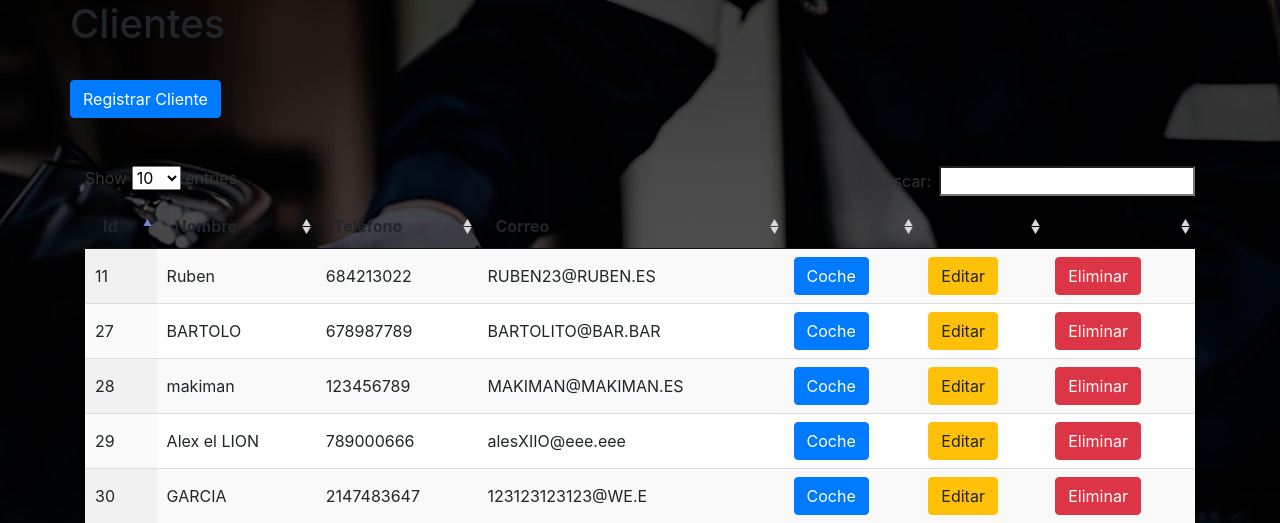
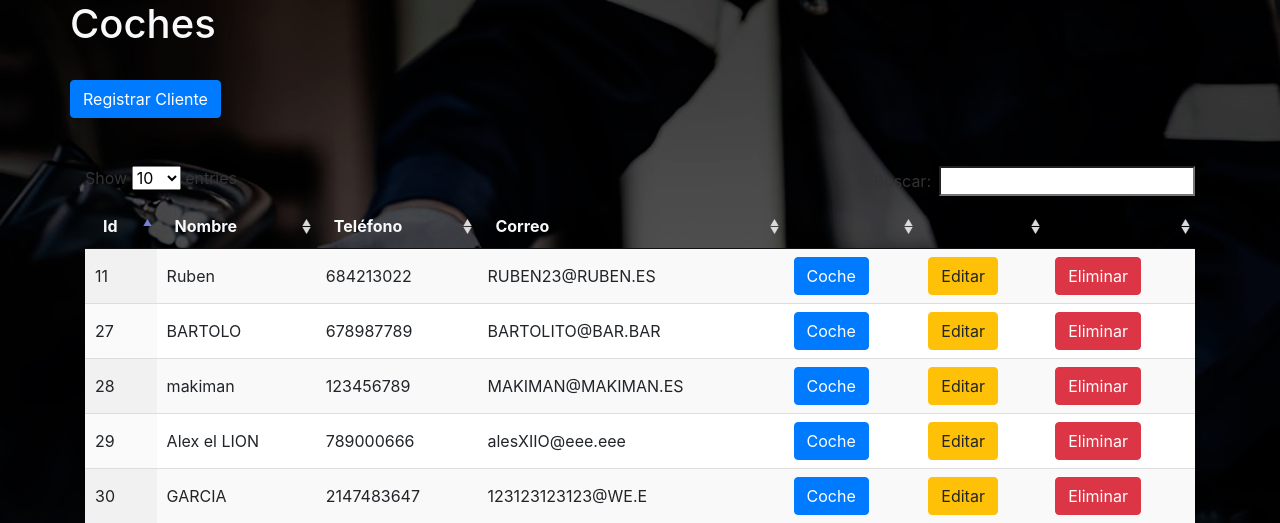
Before and after one commit to RubenDA01/Taller, a PHP site: page / in a window 1280 px wide. Shown: the top 523 px of the page. Run offline with PHP 8.4, Linux system fonts and the light colour scheme; data comes from the database, SQL or seed files in the repository.

Commit message:
colores e icono

```diff
--- a/coche.php
+++ b/coche.php
@@ -25,6 +25,7 @@ if ($id_cliente) {
     <meta charset="utf-8">
     <meta name="viewport" content="width=device-width, initial-scale=1, shrink-to-fit=no">
     <link rel="stylesheet" href="estilos.css">
+    <link rel="icon" href="images/icono.png" type="image/png">
 
     <!-- Bootstrap CSS -->
     <link rel="stylesheet" href="css/bootstrap.min.css">
--- a/editar.php
+++ b/editar.php
@@ -20,6 +20,7 @@ $fila = $resultado->fetch_assoc();
     <meta charset="utf-8">
     <meta name="viewport" content="width=device-width, initial-scale=1, shrink-to-fit=no">
     <link rel="stylesheet" href="estilos.css">
+    <link rel="icon" href="images/icono.png" type="image/png">
 
     <!-- Bootstrap CSS -->
     <link rel="stylesheet" href="css/bootstrap.min.css">
--- a/editar2.php
+++ b/editar2.php
@@ -5,6 +5,7 @@
     <meta charset="utf-8">
     <meta name="viewport" content="width=device-width, initial-scale=1, shrink-to-fit=no">
     <link rel="stylesheet" href="estilos.css">
+    <link rel="icon" href="images/icono.png" type="image/png">
 
     <!-- Bootstrap CSS -->
     <link rel="stylesheet" href="css/bootstrap.min.css">
--- a/editarcoche.php
+++ b/editarcoche.php
@@ -23,6 +23,7 @@ $fila = $resultado->fetch_assoc();
     <meta charset="utf-8">
     <meta name="viewport" content="width=device-width, initial-scale=1, shrink-to-fit=no">
     <link rel="stylesheet" href="estilos.css">
+    <link rel="icon" href="images/icono.png" type="image/png">
 
     <!-- Bootstrap CSS -->
     <link rel="stylesheet" href="css/bootstrap.min.css">
--- a/editarcoche2.php
+++ b/editarcoche2.php
@@ -5,6 +5,7 @@
     <meta charset="utf-8">
     <meta name="viewport" content="width=device-width, initial-scale=1, shrink-to-fit=no">
     <link rel="stylesheet" href="estilos.css">
+    <link rel="icon" href="images/icono.png" type="image/png">
 
     <!-- Bootstrap CSS -->
     <link rel="stylesheet" href="css/bootstrap.min.css">
--- a/editarservicio.php
+++ b/editarservicio.php
@@ -24,6 +24,7 @@ $fila = $resultado->fetch_assoc();
     <meta charset="utf-8">
     <meta name="viewport" content="width=device-width, initial-scale=1, shrink-to-fit=no">
     <link rel="stylesheet" href="estilos.css">
+    <link rel="icon" href="images/icono.png" type="image/png">
 
     <!-- Bootstrap CSS -->
     <link rel="stylesheet" href="css/bootstrap.min.css">
--- a/editarservicio2.php
+++ b/editarservicio2.php
@@ -5,6 +5,7 @@
     <meta charset="utf-8">
     <meta name="viewport" content="width=device-width, initial-scale=1, shrink-to-fit=no">
     <link rel="stylesheet" href="estilos.css">
+    <link rel="icon" href="images/icono.png" type="image/png">
 
     <!-- Bootstrap CSS -->
     <link rel="stylesheet" href="css/bootstrap.min.css">
--- a/eliminar.php
+++ b/eliminar.php
@@ -5,6 +5,7 @@
 		<meta charset="utf-8">
 		<meta name="viewport" content="width=device-width, initial-scale=1, shrink-to-fit=no">
 		<link rel="stylesheet" href="estilos.css">
+		<link rel="icon" href="images/icono.png" type="image/png">
 
 		<!-- Bootstrap CSS -->
 		<link rel="stylesheet" href="css/bootstrap.min.css">
--- a/eliminarcoche.php
+++ b/eliminarcoche.php
@@ -5,6 +5,7 @@
 		<meta charset="utf-8">
 		<meta name="viewport" content="width=device-width, initial-scale=1, shrink-to-fit=no">
 		<link rel="stylesheet" href="estilos.css">
+		<link rel="icon" href="images/icono.png" type="image/png">
 
 		<!-- Bootstrap CSS -->
 		<link rel="stylesheet" href="css/bootstrap.min.css">
--- a/eliminarservicio.php
+++ b/eliminarservicio.php
@@ -5,6 +5,7 @@
     <meta charset="utf-8">
     <meta name="viewport" content="width=device-width, initial-scale=1, shrink-to-fit=no">
     <link rel="stylesheet" href="estilos.css">
+    <link rel="icon" href="images/icono.png" type="image/png">
 
     <!-- Bootstrap CSS -->
     <link rel="stylesheet" href="css/bootstrap.min.css">
--- a/index.php
+++ b/index.php
@@ -16,6 +16,7 @@ $resultado = $mysqli->query($sql);
 		<meta charset="utf-8">
 		<meta name="viewport" content="width=device-width, initial-scale=1, shrink-to-fit=no">
 		<link rel="stylesheet" href="estilos.css">
+		<link rel="icon" href="images/icono.png" type="image/png">
 
 
 		<!-- Bootstrap CSS -->
@@ -41,7 +42,7 @@ $resultado = $mysqli->query($sql);
 	<body>
 		<div class="container">
 			<div class="row">
-				<h1>Clientes</h1>
+				<h1 class="text-light">Coches</h1>
 			</div>
 			<br>
 
@@ -54,10 +55,10 @@ $resultado = $mysqli->query($sql);
 			<table id="tabla" class="display" style="width:100%">
 				<thead>
 					<tr>
-						<th>Id</th>
-						<th>Nombre</th>
-						<th>Teléfono</th>
-						<th>Correo</th>
+						<th class="text-light" >Id</th>
+						<th class="text-light" >Nombre</th>
+						<th class="text-light" >Teléfono</th>
+						<th class="text-light" >Correo</th>
 						<th></th>
 						<th></th>
 						<th></th>
@@ -73,7 +74,7 @@ $resultado = $mysqli->query($sql);
 							echo "<td>$fila[Correo]</td>";
 					?>
 							<td><a href="coche.php?id_cliente=<?php echo $fila['id_cliente']; ?>" class="btn btn-primary">Coche</a></td>
-							<td><a href="editar.php?id_cliente=<?php echo $fila['id_cliente']; ?>" class="btn btn-warning bi bi-pencil-square" >Editar</a></td>
+							<td><a href="editar.php?id_cliente=<?php echo $fila['id_cliente']; ?>" class="btn btn-warning"><i class="bi bi-plus-lg"></i>Editar</a></td>
 							<td><a href="eliminar.php?id_cliente=<?php echo $fila['id_cliente']; ?>" class="btn btn-danger">Eliminar</a></td>
 					<?php
 							echo "</tr>";
--- a/registrar.php
+++ b/registrar.php
@@ -5,6 +5,7 @@
 		<meta charset="utf-8">
 		<meta name="viewport" content="width=device-width, initial-scale=1, shrink-to-fit=no">
 		<link rel="stylesheet" href="estilos.css">
+		<link rel="icon" href="images/icono.png" type="image/png">
 
 		<!-- Bootstrap CSS -->
 		<link rel="stylesheet" href="css/bootstrap.min.css">
--- a/registrar2.php
+++ b/registrar2.php
@@ -5,6 +5,7 @@
 		<meta charset="utf-8">
 		<meta name="viewport" content="width=device-width, initial-scale=1, shrink-to-fit=no">
 		<link rel="stylesheet" href="estilos.css">
+		<link rel="icon" href="images/icono.png" type="image/png">
 
 		<!-- Bootstrap CSS -->
 		<link rel="stylesheet" href="css/bootstrap.min.css">
--- a/registrarcoche.php
+++ b/registrarcoche.php
@@ -5,6 +5,7 @@
     <meta charset="utf-8">
     <meta name="viewport" content="width=device-width, initial-scale=1, shrink-to-fit=no">
     <link rel="stylesheet" href="estilos.css">
+    <link rel="icon" href="images/icono.png" type="image/png">
 
     <!-- Bootstrap CSS -->
     <link rel="stylesheet" href="css/bootstrap.min.css">
--- a/registrarcoche2.php
+++ b/registrarcoche2.php
@@ -5,6 +5,7 @@
     <meta charset="utf-8">
     <meta name="viewport" content="width=device-width, initial-scale=1, shrink-to-fit=no">
     <link rel="stylesheet" href="estilos.css">
+    <link rel="icon" href="images/icono.png" type="image/png">
 
     <!-- Bootstrap CSS -->
     <link rel="stylesheet" href="css/bootstrap.min.css">
--- a/registrarservicio.php
+++ b/registrarservicio.php
@@ -5,6 +5,7 @@
     <meta charset="utf-8">
     <meta name="viewport" content="width=device-width, initial-scale=1, shrink-to-fit=no">
     <link rel="stylesheet" href="estilos.css">
+    <link rel="icon" href="images/icono.png" type="image/png">
 
     <!-- Bootstrap CSS -->
     <link rel="stylesheet" href="css/bootstrap.min.css">
--- a/registrarservicio2.php
+++ b/registrarservicio2.php
@@ -5,6 +5,7 @@
     <meta charset="utf-8">
     <meta name="viewport" content="width=device-width, initial-scale=1, shrink-to-fit=no">
     <link rel="stylesheet" href="estilos.css">
+    <link rel="icon" href="images/icono.png" type="image/png">
 
     <!-- Bootstrap CSS -->
     <link rel="stylesheet" href="css/bootstrap.min.css">
--- a/servicio.php
+++ b/servicio.php
@@ -26,6 +26,7 @@ if ($id_coche) {
     <meta charset="utf-8">
     <meta name="viewport" content="width=device-width, initial-scale=1, shrink-to-fit=no">
     <link rel="stylesheet" href="estilos.css">
+    <link rel="icon" href="images/icono.png" type="image/png">
 
     <!-- Bootstrap CSS -->
     <link rel="stylesheet" href="css/bootstrap.min.css">
```
Also changed, not shown: images/icono.png (added).
